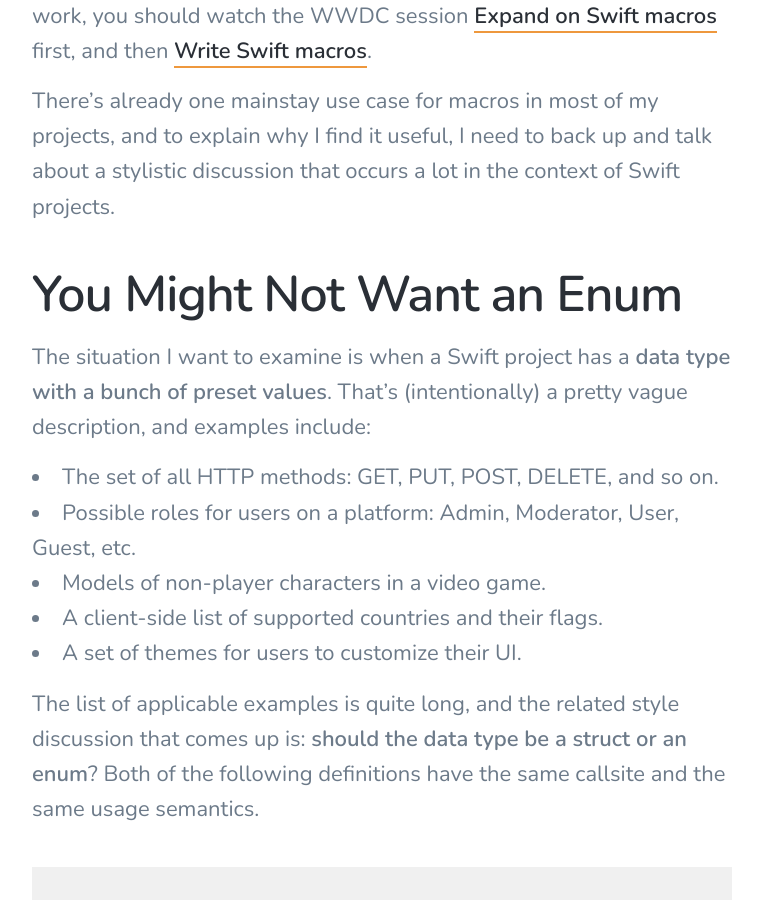
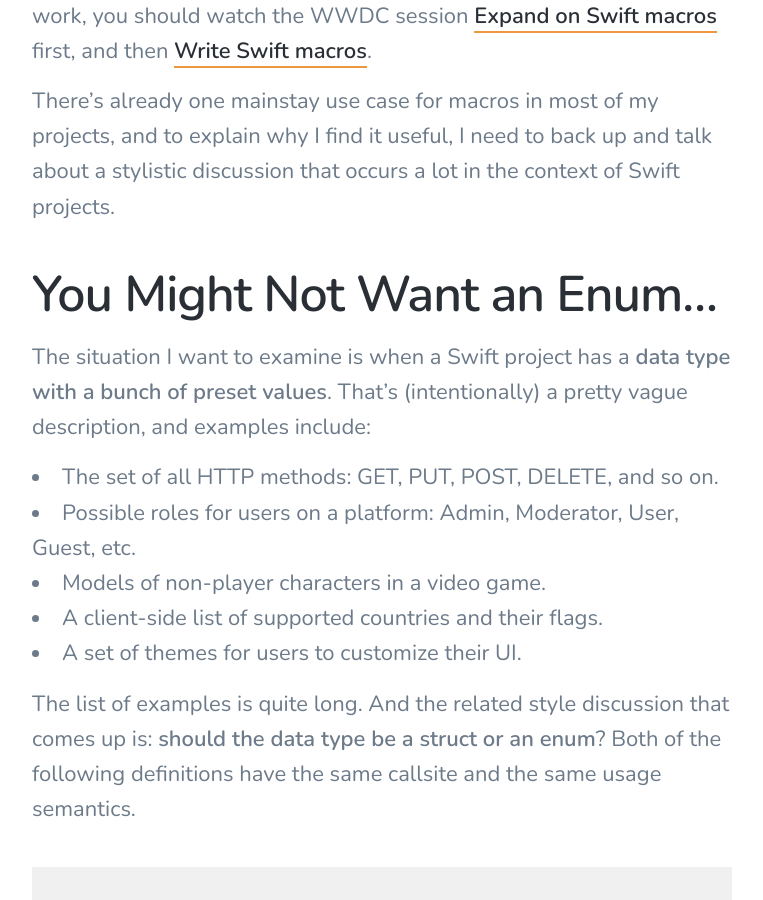
Before and after one commit to nevillco/nevillco.github.io, a Jekyll site: the page built from _posts/2023-07-07-my-favorite-macro-use-case-StaticMemberIterable.md, in a window 1280 px wide and 900 px high, scrolled down 1516 px. Shown: the whole window, without its empty margins (258-1021 px from the left). Built offline with Jekyll 4.4.1, drawn with Linux system fonts in a browser that asks for light colours; nearby versions of some CDN libraries.

Commit message:
Minor cleanup.

````diff
--- a/_posts/2023-07-07-my-favorite-macro-use-case-StaticMemberIterable.md
+++ b/_posts/2023-07-07-my-favorite-macro-use-case-StaticMemberIterable.md
@@ -17,7 +17,7 @@ If you want to learn more about macros, their benefits, and how they work, you s
 
 There’s already one mainstay use case for macros in most of my projects, and to explain why I find it useful, I need to back up and talk about a stylistic discussion that occurs a lot in the context of Swift projects.
 
-## You Might Not Want an Enum
+## You Might Not Want an Enum…
 
 The situation I want to examine is when a Swift project has a **data type with a bunch of preset values**. That’s (intentionally) a pretty vague description, and examples include:
 * The set of all HTTP methods: GET, PUT, POST, DELETE, and so on.
@@ -26,7 +26,7 @@ The situation I want to examine is when a Swift project has a **data type with a
 * A client-side list of supported countries and their flags.
 * A set of themes for users to customize their UI.
 
-The list of applicable examples is quite long, and the related style discussion that comes up is: **should the data type be a struct or an enum**? Both of the following definitions have the same callsite and the same usage semantics.
+The list of examples is quite long. And the related style discussion that comes up is: **should the data type be a struct or an enum**? Both of the following definitions have the same callsite and the same usage semantics.
 ```swift
 enum AppTheme {
   // …
````
